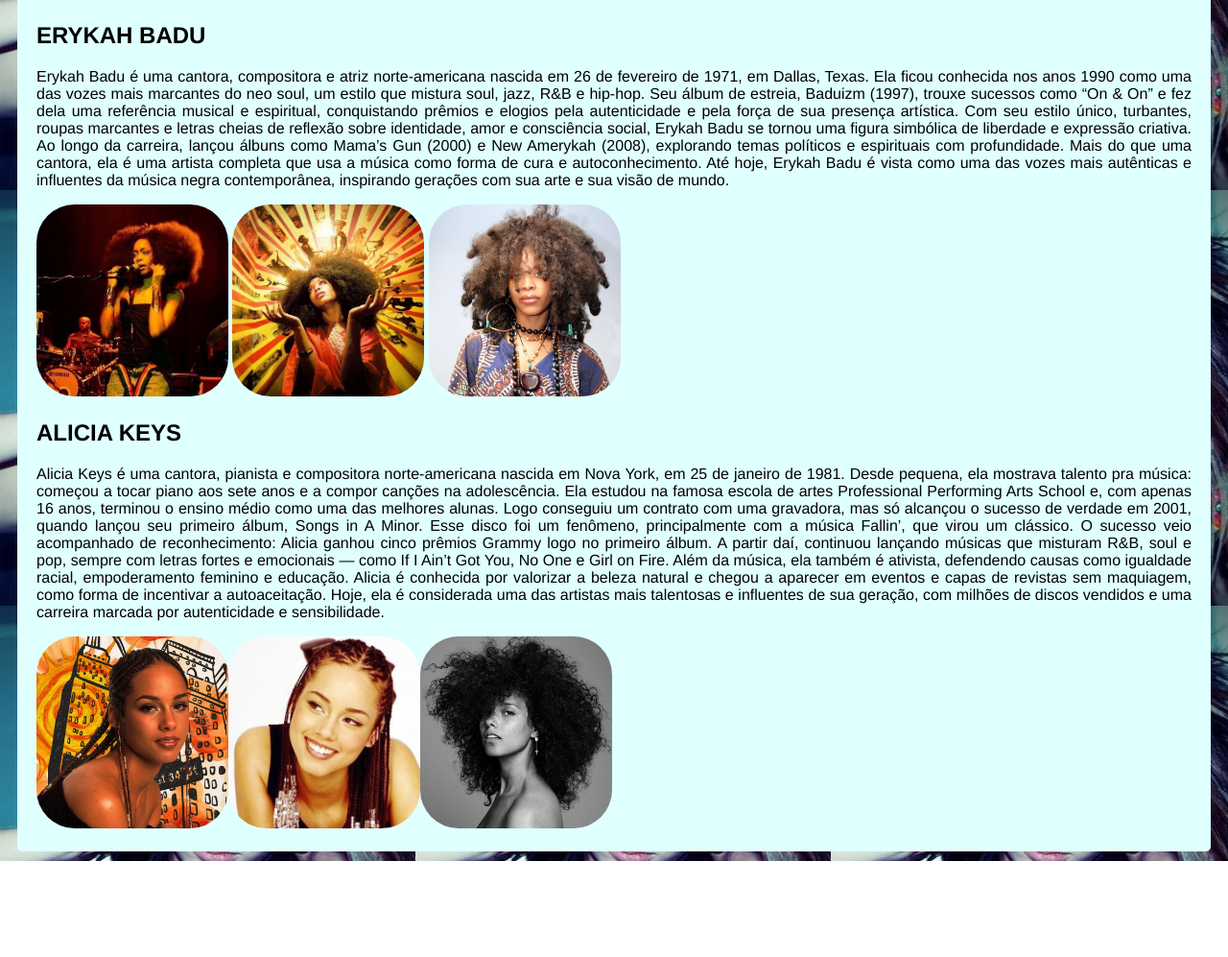
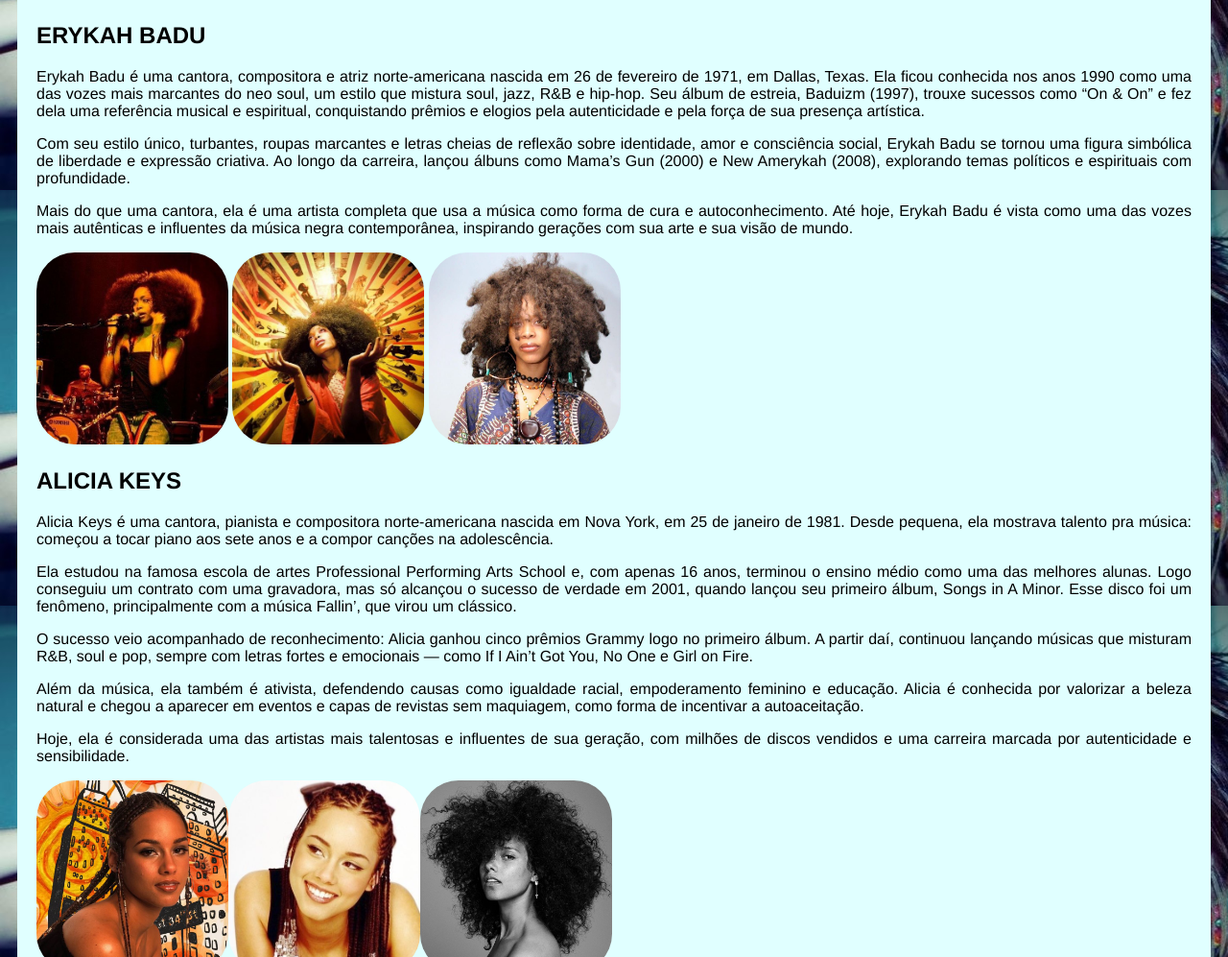
Before and after one commit to Joao-dapaz/htmlhehehe, a plain HTML site: page index.html in a window 1280 px wide. Shown: the part 235-1232 px from the top of the page at 96% size. Before the commit the page ends 1132 px from the top, so only its background shows below. Drawn offline with Linux system fonts and the light colour scheme.

Commit message:
atualização dos parágrafos

```diff
--- a/index.html
+++ b/index.html
@@ -44,17 +44,30 @@
 
     <section>
         <h2>ERYKAH BADU</h2>
-        <p>Erykah Badu é uma cantora, compositora e atriz norte-americana nascida em 26 de fevereiro de 1971, em Dallas, Texas. Ela ficou conhecida nos anos 1990 como uma das vozes mais marcantes do neo soul, um estilo que mistura soul, jazz, R&B e hip-hop. Seu álbum de estreia, Baduizm (1997), trouxe sucessos como “On & On” e fez dela uma referência musical e espiritual, conquistando prêmios e elogios pela autenticidade e pela força de sua presença artística.
+        <p>
+            Erykah Badu é uma cantora, compositora e atriz norte-americana nascida em 26 de fevereiro de 1971, em Dallas, Texas. Ela ficou conhecida nos anos 1990 como uma das vozes mais marcantes do neo soul, um estilo que mistura soul, jazz, R&B e hip-hop. Seu álbum de estreia, Baduizm (1997), trouxe sucessos como “On & On” e fez dela uma referência musical e espiritual, conquistando prêmios e elogios pela autenticidade e pela força de sua presença artística.
+        </p>
+        <p>
             Com seu estilo único, turbantes, roupas marcantes e letras cheias de reflexão sobre identidade, amor e consciência social, Erykah Badu se tornou uma figura simbólica de liberdade e expressão criativa. Ao longo da carreira, lançou álbuns como Mama’s Gun (2000) e New Amerykah (2008), explorando temas políticos e espirituais com profundidade.
+        </p>
+        <p>
             Mais do que uma cantora, ela é uma artista completa que usa a música como forma de cura e autoconhecimento. Até hoje, Erykah Badu é vista como uma das vozes mais autênticas e influentes da música negra contemporânea, inspirando gerações com sua arte e sua visão de mundo.
         </p>
     <img src="fotos/Badu (1).jpg"> <img src="fotos/Badu (2).jpg"> <img src="fotos/Badu (3).jpg">
 
     <h2>ALICIA KEYS</h2>
-        <p>Alicia Keys é uma cantora, pianista e compositora norte-americana nascida em Nova York, em 25 de janeiro de 1981. Desde pequena, ela mostrava talento pra música: começou a tocar piano aos sete anos e a compor canções na adolescência.
+        <p>
+            Alicia Keys é uma cantora, pianista e compositora norte-americana nascida em Nova York, em 25 de janeiro de 1981. Desde pequena, ela mostrava talento pra música: começou a tocar piano aos sete anos e a compor canções na adolescência.
+        </p>
+        <p>
             Ela estudou na famosa escola de artes Professional Performing Arts School e, com apenas 16 anos, terminou o ensino médio como uma das melhores alunas. Logo conseguiu um contrato com uma gravadora, mas só alcançou o sucesso de verdade em 2001, quando lançou seu primeiro álbum, Songs in A Minor. Esse disco foi um fenômeno, principalmente com a música Fallin’, que virou um clássico.
+        </p>
+        <p>
             O sucesso veio acompanhado de reconhecimento: Alicia ganhou cinco prêmios Grammy logo no primeiro álbum. A partir daí, continuou lançando músicas que misturam R&B, soul e pop, sempre com letras fortes e emocionais — como If I Ain’t Got You, No One e Girl on Fire.
+        </p>
+        <p>
             Além da música, ela também é ativista, defendendo causas como igualdade racial, empoderamento feminino e educação. Alicia é conhecida por valorizar a beleza natural e chegou a aparecer em eventos e capas de revistas sem maquiagem, como forma de incentivar a autoaceitação.
+        <p>
             Hoje, ela é considerada uma das artistas mais talentosas e influentes de sua geração, com milhões de discos vendidos e uma carreira marcada por autenticidade e sensibilidade.
         </p>
     <img src="fotos/AliciaKeys (1).jpg"><img src="fotos/AliciaKeys (2).jpg"><img src="fotos/AliciaKeys (3).jpg" alt="">
```
Lines whose indentation alone changed are shown as unchanged.
